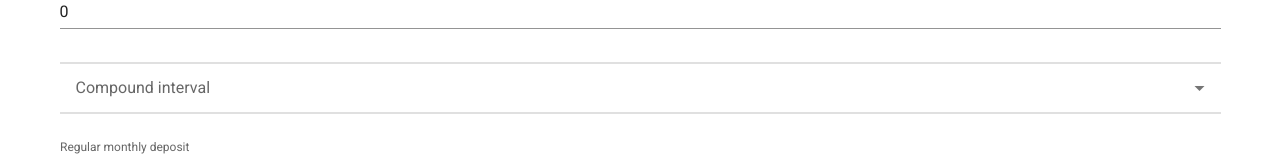
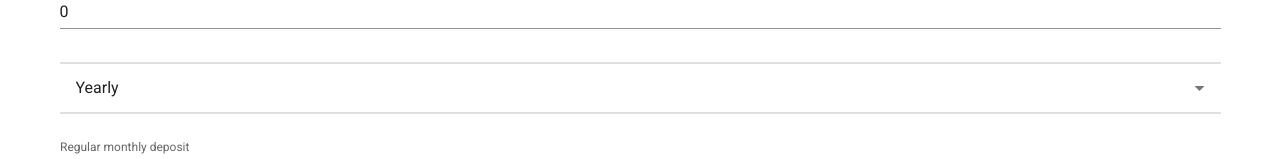
Before and after one commit to carrejoe3/Compound-interest-calculator, a Vue app in the folder simple-compound/: page /#/ in a window 1280 px wide. Shown: the part 236-395 px from the top of the page. Built offline with nearby package versions, Linux system fonts and the light colour scheme.

Commit message:
calculation period interval value

```diff
--- a/simple-compound/src/components/Calculator.vue
+++ b/simple-compound/src/components/Calculator.vue
@@ -5,7 +5,7 @@
       <v-icon slot="append" color="green">mdi-percent</v-icon>
     </v-text-field>
     <v-text-field label="Calculation period" v-model="calculationPeriod"></v-text-field>
-    <v-overflow-btn :items="dropdownCalculationPeriodOptions" label="Compound interval"></v-overflow-btn>
+    <v-overflow-btn :items="dropdownCalculationPeriodOptions" item-text="name" item-value="value" label="Compound interval" v-model="calculationPeriodInterval"></v-overflow-btn>
     <v-text-field label="Regular monthly deposit" v-model="regularDeposit"></v-text-field>
     {{ result }}
   </v-container>
@@ -18,12 +18,35 @@ export default {
     baseAmount: 0,
     interestRate: 0,
     calculationPeriod: 0,
-    dropdownCalculationPeriodOptions: ['Daily', 'Monthly', 'Quarterly', 'Half yearly', 'Yearly'],
+    calculationPeriodInterval: 1,
+    dropdownCalculationPeriodOptions:
+    [
+      {
+        name: 'Daily',
+        value: 365
+      },
+      {
+        name: 'Monthly',
+        value: 12
+      },
+      {
+        name: 'Quarterly',
+        value: 4
+      },
+      {
+        name: 'Half yearly',
+        value: 2
+      },
+      {
+        name: 'Yearly',
+        value: 1
+      }
+    ],
     regularDeposit: 0
   }),
   computed: {
     result () {
-      return (this.baseAmount * Math.pow((1 + (this.interestRate / 100)), this.calculationPeriod)).toFixed(2)
+      return (this.baseAmount * Math.pow((1 + ((this.interestRate / 100))), this.calculationPeriod)).toFixed(2)
     }
   }
 }
```
